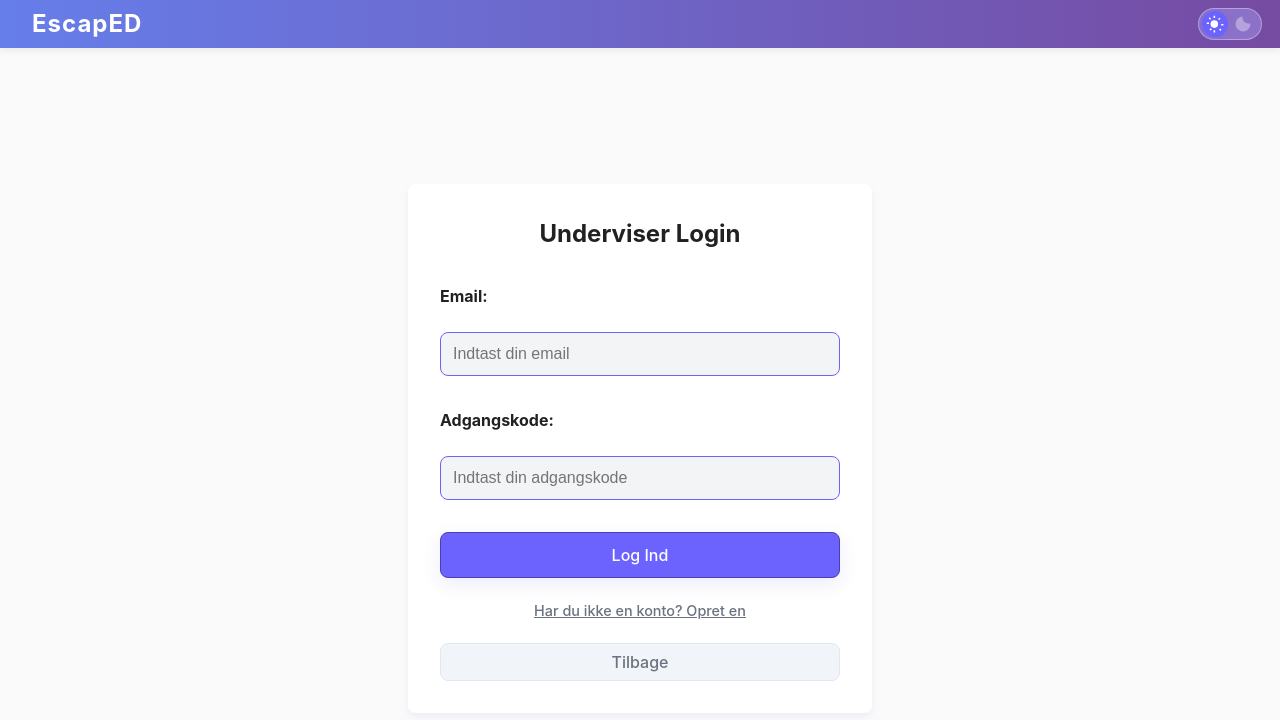
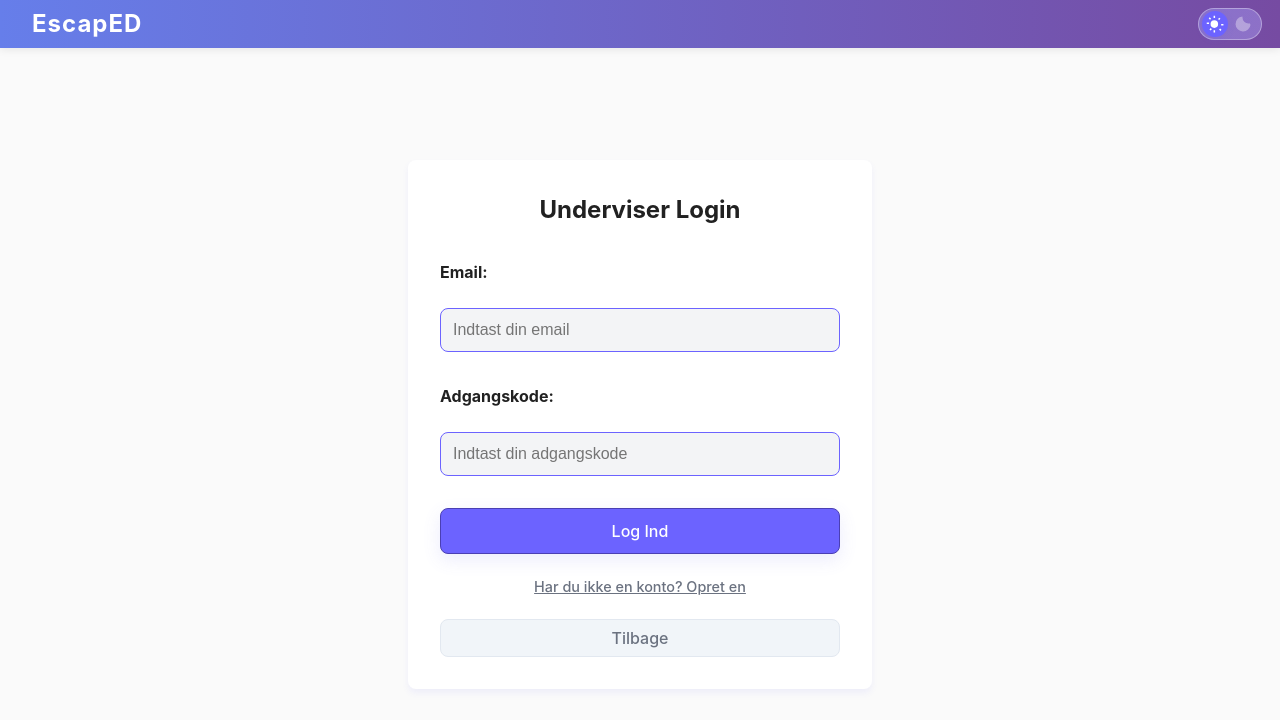
Before and after one commit to TheRealChair/DevOps, a React (Vite) app in the folder my-react-app/: page /underviser/login in a window 1280 px wide. Shown: the top 720 px of the page. Built offline with nearby package versions, Linux system fonts and the light colour scheme; no server answers.

Commit message:
small height fix

```diff
--- a/my-react-app/src/components/UnderviserLogin.tsx
+++ b/my-react-app/src/components/UnderviserLogin.tsx
@@ -66,7 +66,7 @@ const UnderviserLogin: React.FC<UnderviserLoginProps> = ({ onLoginSuccess, onBac
       flexDirection: 'column',
       alignItems: 'center',
       justifyContent: 'center',
-      minHeight: '100vh',
+      minHeight: 'calc(100vh - var(--topbar-h, 48px))',
       padding: '2rem',
       overflow: 'auto',
       boxSizing: 'border-box'
```
